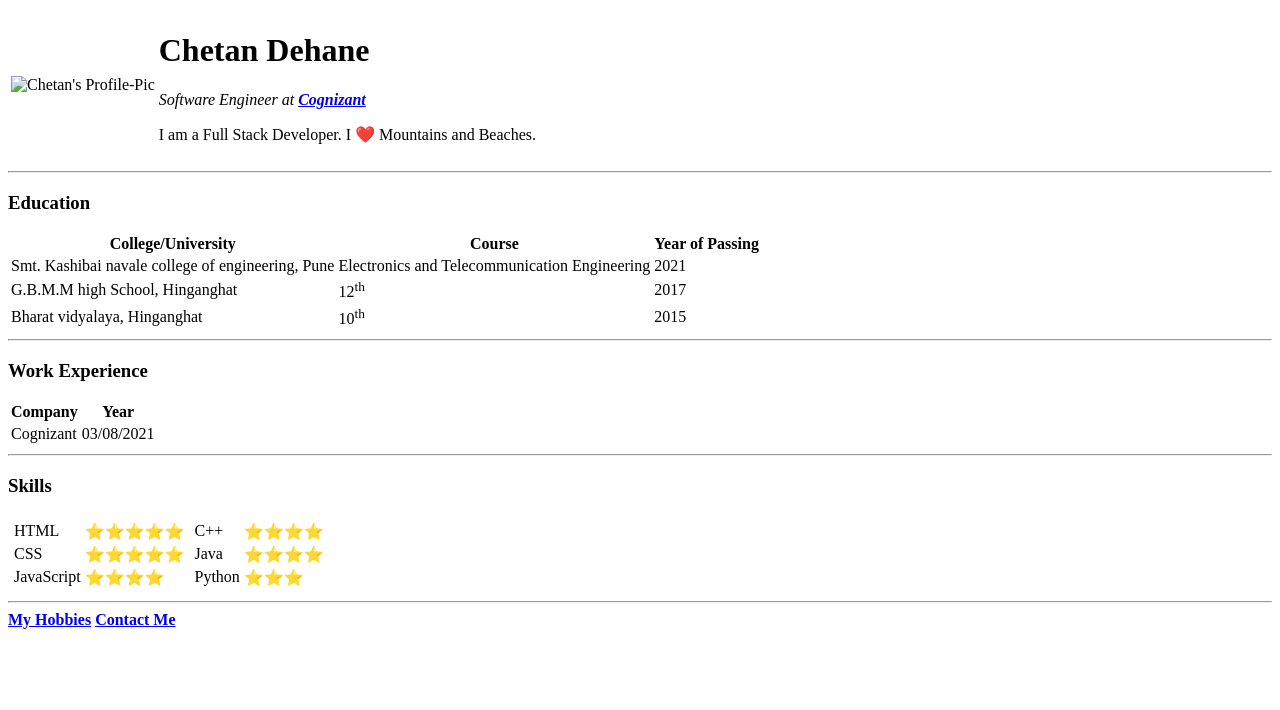
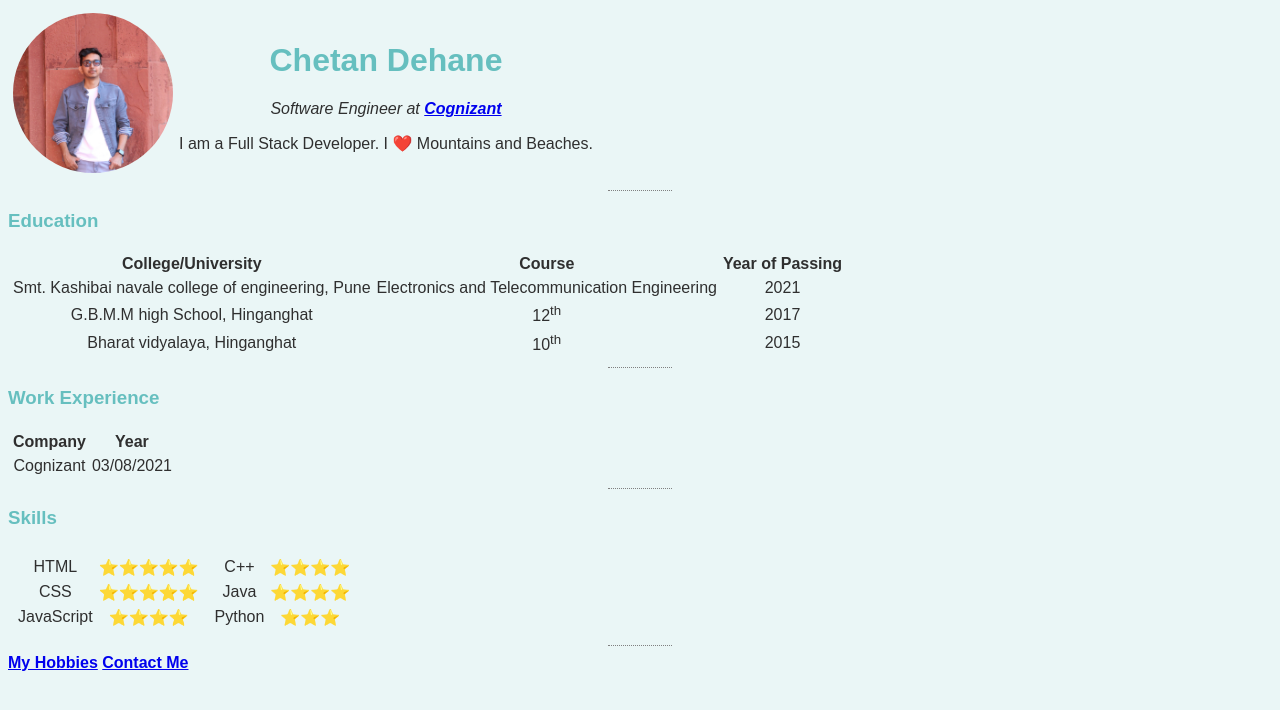
Before and after one commit to ChetanDehane/portfolioV2, a plain HTML site: page index.html in a window 1280 px wide. Drawn offline with Linux system fonts and the light colour scheme; the site is published under a folder, as on GitHub Pages, so addresses that start at the root find nothing.

Commit message:
Update index.html

```diff
--- a/index.html
+++ b/index.html
@@ -4,14 +4,14 @@
     <meta charset="UTF-8" />
     <meta http-equiv="X-UA-Compatible" content="IE=edge" />
     <meta name="viewport" content="width=device-width, initial-scale=1.0" />
-    <link rel="stylesheet" href="/CSS/style.css">
+    <link rel="stylesheet" href="css/style.css">
     <title>&#10084;&#65039; Chetan's Personal Site</title>
   </head>
   <body>
     <table>
         <tbody>
             <tr>
-                <td><img src="/IMAGES/profile_pic.JPG" alt="Chetan's Profile-Pic"></td>
+                <td><img src="images/profile_pic.JPG" alt="Chetan's Profile-Pic"></td>
                 <td>
                     <h1>Chetan Dehane</h1>
                     <p><em>Software Engineer at <strong><a href="https://www.cognizant.com/in/en">Cognizant</a></strong></em></p>
```
